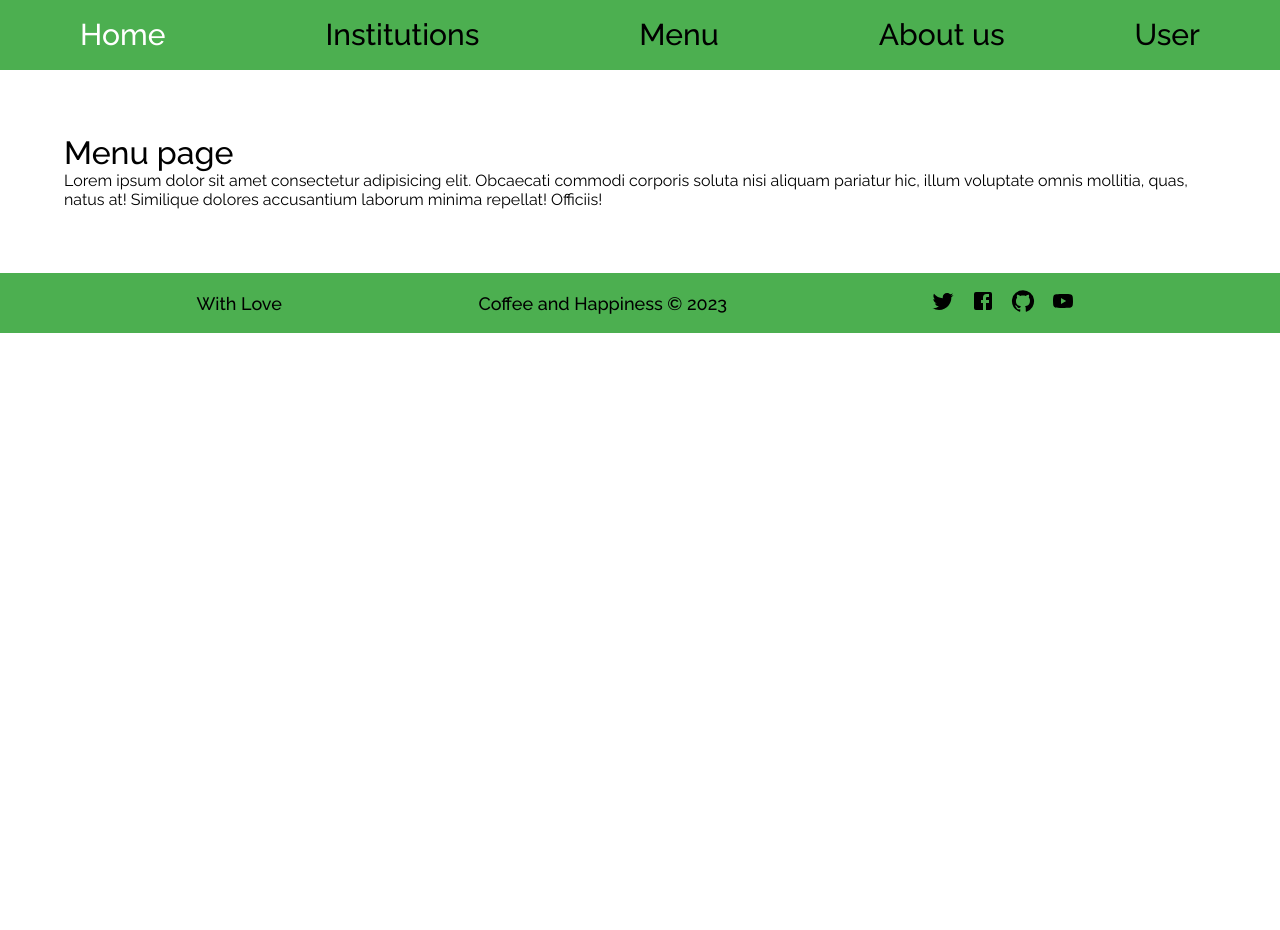
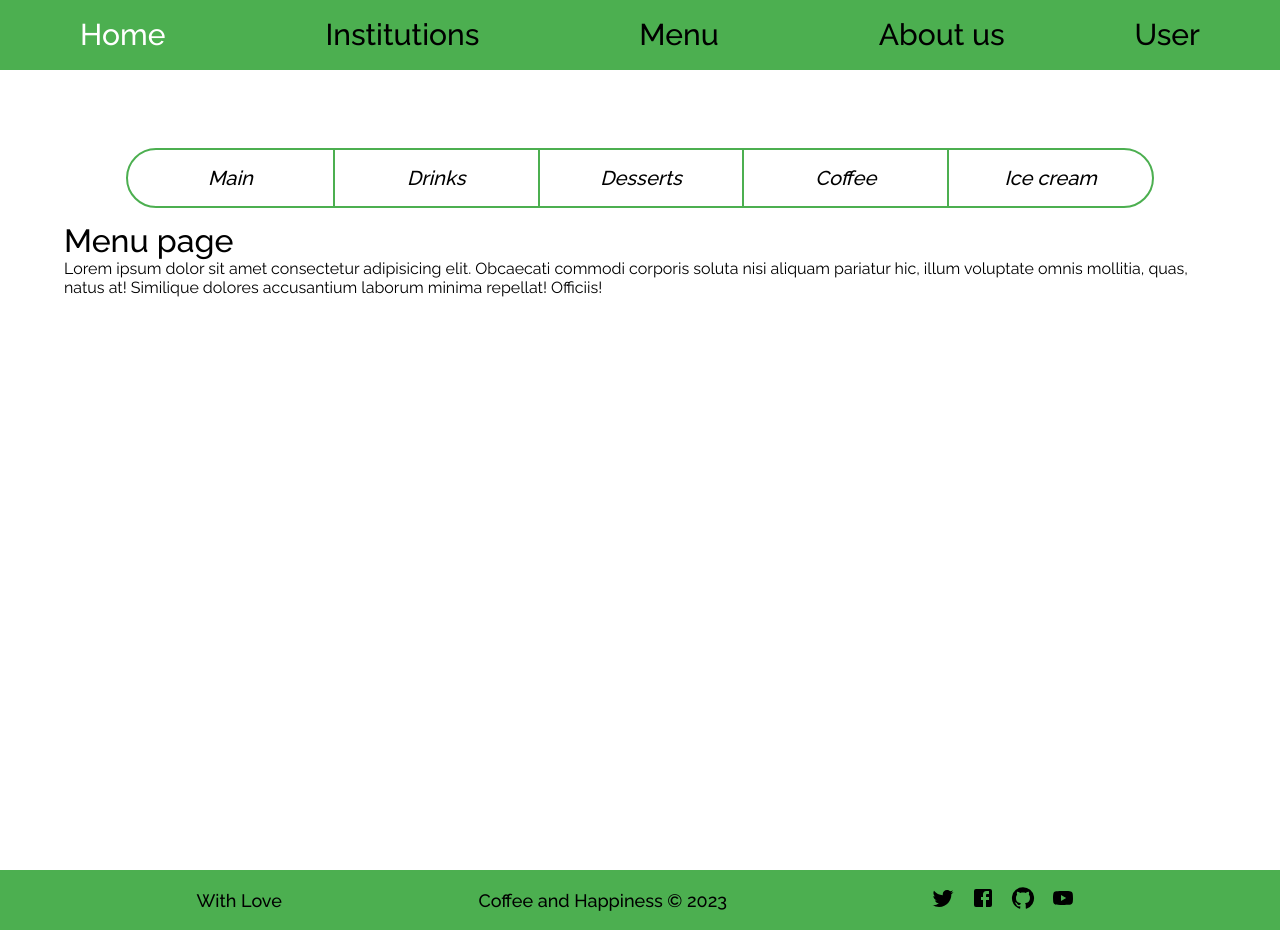
Before and after one commit to hurrr1cane/CoffeeAndHappiness, a Next.js app in the folder frontend/: page /menu in a window 1280 px wide. Before the commit the page ends 800 px from the top, so only its background shows below. Built offline with nearby package versions, Linux system fonts and the light colour scheme.

Commit message:
added menubar to the menu page

```diff
--- a/frontend/src/app/about-us/page.module.scss
+++ b/frontend/src/app/about-us/page.module.scss
@@ -1 +1,5 @@
-@use '../base.scss'
+@use '../base.scss';
+
+.main {
+    height: 100vh;
+}
--- /dev/null
+++ b/frontend/src/app/menu/MenuBar.js
@@ -0,0 +1,25 @@
+"use client";
+
+import { useState } from "react";
+import styles from "./MenuBar.module.scss";
+export default function MenuBar() {
+  return (
+    <nav className={styles.container}>
+      <div className={styles.menuItem}>
+        <i>Main</i>
+      </div>
+      <div className={styles.menuItem}>
+        <i>Drinks</i>
+      </div>
+      <div className={styles.menuItem}>
+        <i>Desserts</i>
+      </div>
+      <div className={styles.menuItem}>
+        <i>Coffee</i>
+      </div>
+      <div className={styles.menuItem}>
+        <i>Ice cream</i>
+      </div>
+    </nav>
+  );
+}
--- /dev/null
+++ b/frontend/src/app/menu/MenuBar.module.scss
@@ -0,0 +1,50 @@
+$green: #4caf50;
+
+.container {
+    align-items: center;
+    justify-content: space-evenly;
+    display: flex;
+    margin-top: 1rem;
+    margin-bottom: 1rem;
+    border-radius: 30px;
+    width: 80vw;
+    margin-left: auto;
+    margin-right: auto;
+    outline: 2px solid $green;
+
+    // i {
+    //     width: calc(80vw/5);
+        // font-size: 20px;
+        // font-weight: 500;
+    //     padding: 1rem;
+    //     &:not(:first-of-type){
+    //         outline: 2px solid $green;
+    //         // margin-right: 1rem;
+    //     }
+    // }
+    .menuItem {
+        font-size: 20px;
+        font-weight: 500;
+        padding: 1rem;
+        width: calc(80vw/5);
+        display: flex;
+        justify-content: center;
+        &:not(:first-of-type){
+            border-left: 2px solid $green;
+        }
+        &:hover {
+            cursor: pointer;
+            background-color: $green;
+            color: white;
+            transition: 0.3s ease-in-out;
+        }
+        &:last-of-type{
+            border-top-right-radius:  30px;
+            border-bottom-right-radius: 30px;
+        }
+        &:first-of-type{
+            border-top-left-radius:  30px;
+            border-bottom-left-radius: 30px;
+        }
+    }
+}
--- a/frontend/src/app/menu/page.js
+++ b/frontend/src/app/menu/page.js
@@ -1,8 +1,9 @@
 import styles from './page.module.scss'
-
+import MenuBar from './MenuBar'
 export default function Home() {
   return (
    <main className={styles.main}>
+      <MenuBar/>
       <h1>Menu page</h1>
       <p>Lorem ipsum dolor sit amet consectetur adipisicing elit. Obcaecati commodi corporis soluta nisi aliquam pariatur hic, illum voluptate omnis mollitia, quas, natus at! Similique dolores accusantium laborum minima repellat! Officiis!</p>
    </main>
--- a/frontend/src/app/menu/page.module.scss
+++ b/frontend/src/app/menu/page.module.scss
@@ -1 +1,5 @@
-@use '../base.scss'
+@use '../base.scss';
+
+.main {
+    height: 100vh;
+}
--- a/frontend/src/app/user/page.module.scss
+++ b/frontend/src/app/user/page.module.scss
@@ -1 +1,5 @@
-@use '../base.scss'
+@use '../base.scss';
+
+.main {
+    height: 100vh;
+}
```
